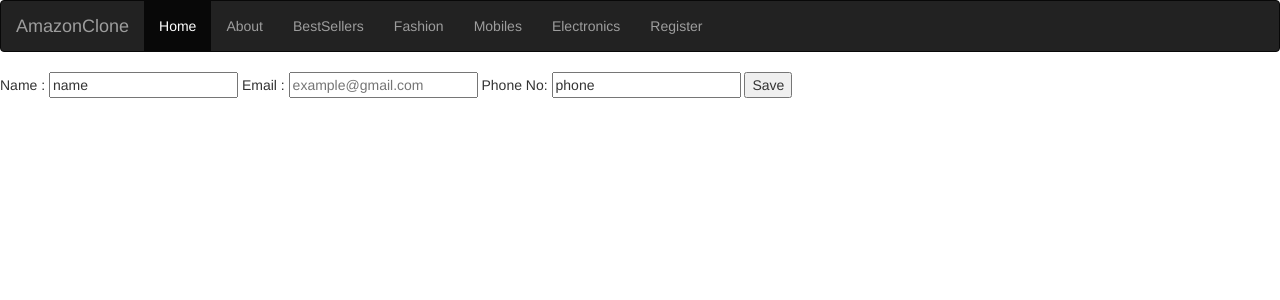
After one commit to Damu2509/Ecommerce, a Django app: page /register/ in a window 1280 px wide. The commit adds this page. Shown: the top 300 px of the page. Run offline with Django 3.2, Linux system fonts and the light colour scheme; some libraries are stand-ins or nearby versions.

Commit message:
Working to make the users register in this site

```diff
--- a/ecommerce/settings.py
+++ b/ecommerce/settings.py
@@ -38,6 +38,7 @@ INSTALLED_APPS = [
     'django.contrib.messages',
     'django.contrib.staticfiles',
     'product',
+    'crispy_forms',
 
      'django.contrib.sites',
 
--- a/product/forms.py
+++ b/product/forms.py
@@ -1,6 +1,10 @@
 from django import forms
+from .models import ItemCategories
 
-class CreateNewList(forms.Form):
+class RegisterForm(forms.ModelForm):
 
-    name = forms.CharField( max_length  = 100 )
-    check = forms.BooleanField( required = False )
+    class Meta:
+
+        model = ItemCategories
+
+        fields = ['category']
--- a/product/templates/product/base.html
+++ b/product/templates/product/base.html
@@ -28,7 +28,7 @@
       <li><a href="{% url 'product:item-category' %}">Fashion</a></li>
       <li><a href="#">Mobiles</a></li>
       <li><a href="#">Electronics</a></li>
-      <li><a href="#">Register</a></li>
+      <li><a href="{% url 'product:register' %}">Register</a></li>
 
     </ul>
   </div>
--- /dev/null
+++ b/product/templates/product/register.html
@@ -0,0 +1,15 @@
+{% extends 'product/base.html' %}
+{% load crispy_forms_tags %}
+{% block content %}
+
+    <form method="POST">
+        {% csrf_token %}
+
+        Name : <input type='text' value = 'name' placeholder  = 'enter your name here' />
+        Email : <input type='email' vlaue = 'email' placeholder = 'example@gmail.com' />
+        Phone No: <input type= 'integer' value = 'phone' placeholder = 'enter your phone number here' />
+        <input type='submit' value = "Save">
+
+    </form>
+
+{% endblock content %}
--- a/product/urls.py
+++ b/product/urls.py
@@ -1,5 +1,5 @@
 from django.urls import path,include
-from .views import ItemDetail, CategoryList, itemCreate, Item, itemCategories, trial
+from .views import ItemDetail, CategoryList, itemCreate, Item, itemCategories, trial , register
 
 
 app_name = 'product'
@@ -11,6 +11,8 @@ path('<int:pk>/', ItemDetail.as_view(), name = 'detail'),
 path('items/', itemCreate, name = 'item-create'),
 path('itemcategories/', itemCategories, name = 'item-category'),
 path('trial/', trial, name = 'trial'),
+path('register/', register, name = 'register'),
+
 
 
 ]
--- a/product/views.py
+++ b/product/views.py
@@ -5,7 +5,10 @@ from django.views.generic import DetailView, ListView
 
 from .models import ItemCategories, ItemDetail
 
-from .forms import CreateNewList
+from .forms import RegisterForm
+
+from django.contrib.auth.mixins import LoginRequiredMixin , UserPassesTestMixin
+
 
 class CategoryList(ListView):
 
@@ -86,3 +89,18 @@ def trial(request):
     }
 
       return render(request, 'product/sample.html', context)
+
+
+def register(request):
+
+        form = RegisterForm(request.POST or None)
+
+        if form.is_valid():
+            form.save()
+            form = RegisterForm(request.POST or None)
+
+        context = {
+            'form':form
+        }
+
+        return render(request, 'product/register.html', context)
```
Also changed, not shown: db.sqlite3.
